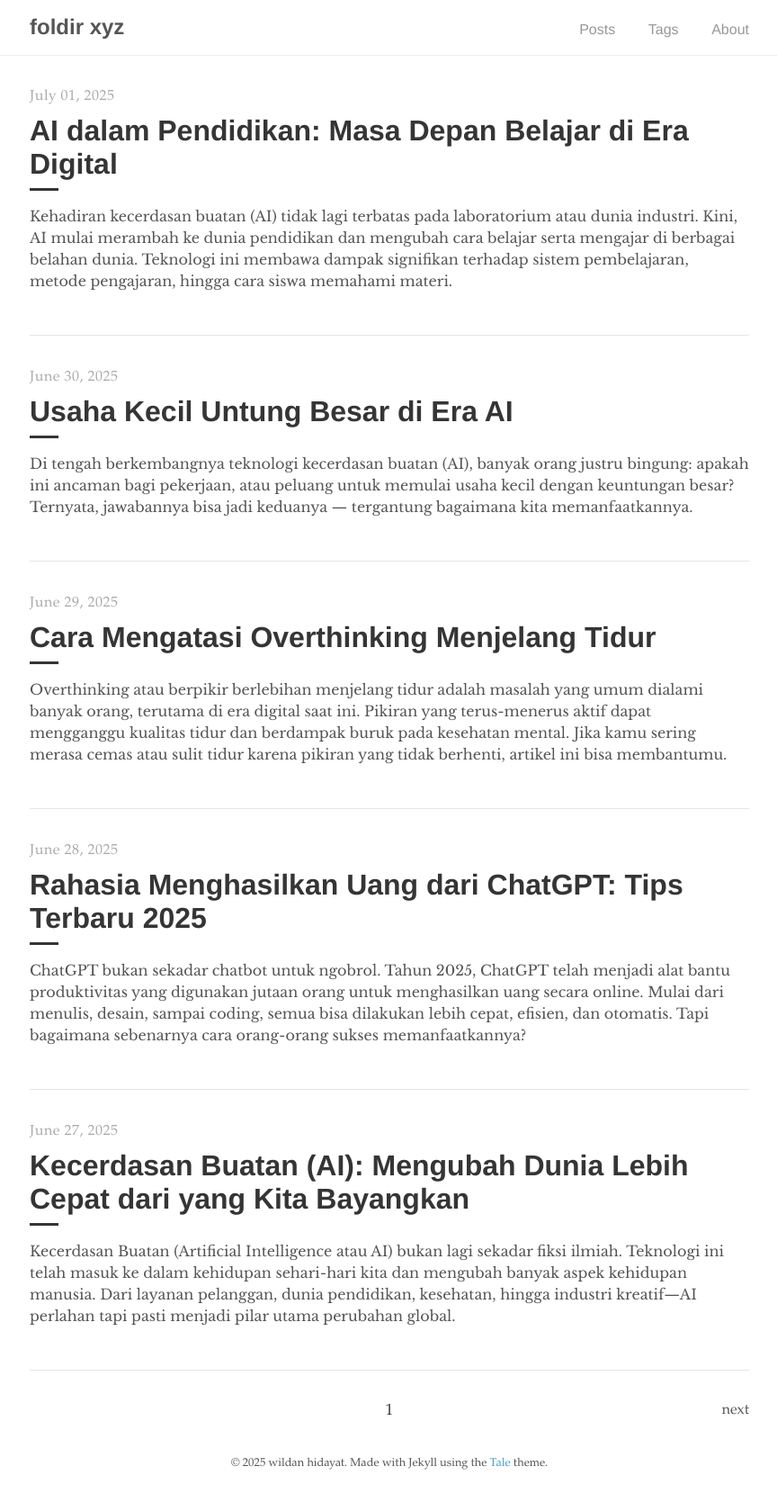
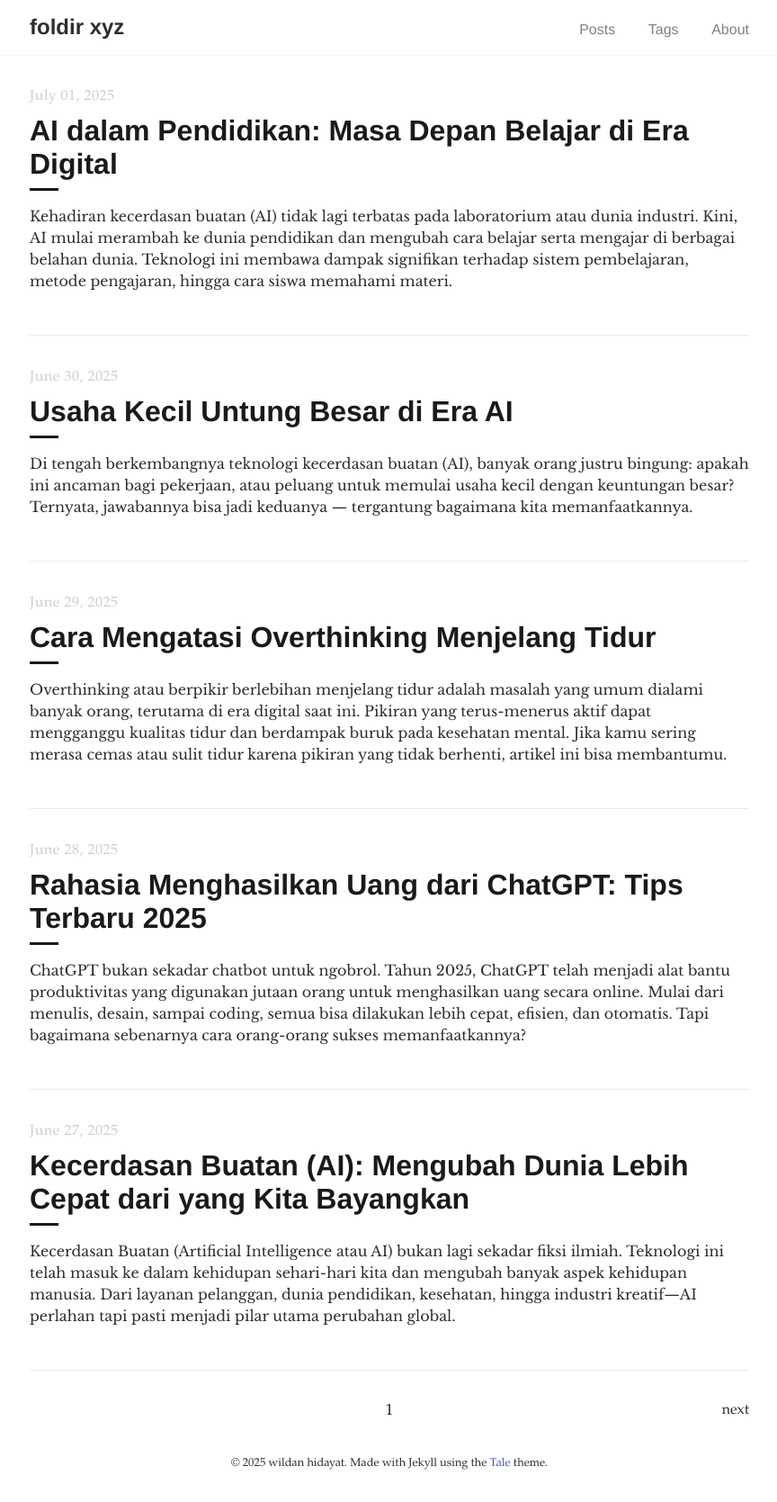
Before and after one commit to foldirku/foldirku.github.io, a Jekyll site: the page built from index.html, in a window 1280 px wide. Shown: the whole page at 90% size, without its empty margins (207-1071 px from the left). Built offline with Jekyll 4.4.1, drawn with Linux system fonts in a browser that asks for light colours; the list of posts is cut into pages by our own code.

Commit message:
Update _variables.scss

```diff
--- a/_sass/tale/_variables.scss
+++ b/_sass/tale/_variables.scss
@@ -1,14 +1,25 @@
+// Colors — versi modern elegan
+$default-color: #2d2d2d !default;         // teks utama (hitam keabu-abuan)
+$default-shade: #1a1a1a !default;         // untuk judul, heading, atau nav gelap
+$default-tint: #cccccc !default;          // teks pasif / border ringan
+$grey-1: #bfbfbf !default;                // abu netral
+$grey-2: #eaeaea !default;                // background konten
+$grey-3: #fdfdfd !default;                // background utama (hampir putih)
+$white: #ffffff !default;
+$blue: #4e54c8 !default;                  // warna utama modern (ungu biru elegan)
+$shadow-color: rgba(0, 0, 0, 0.1) !default; // bayangan lembut
+$code-color: #e06c75 !default;            // warna code block (merah kalem)
 // Colors
-$default-color: #555 !default;
-$default-shade: #353535 !default;
-$default-tint: #aaa !default;
-$grey-1: #979797 !default;
-$grey-2: #e5e5e5 !default;
-$grey-3: #f9f9f9 !default;
-$white: #fff !default;
-$blue: #4a9ae1 !default;
-$shadow-color: rgba(0, 0, 0, .2) !default;
-$code-color: #bf616a !default;
+//$default-color: #555 !default;
+//$default-shade: #353535 !default;
+//$default-tint: #aaa !default;
+//$grey-1: #979797 !default;
+//$grey-2: #e5e5e5 !default;
+//$grey-3: #f9f9f9 !default;
+//$white: #fff !default;
+//$blue: #4a9ae1 !default;
+//$shadow-color: rgba(0, 0, 0, .2) !default;
+//$code-color: #bf616a !default;
 
 // Fonts
 $serif-primary: 'Libre Baskerville', 'Times New Roman', Times, serif !default;
```
